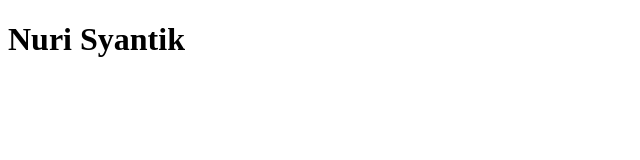
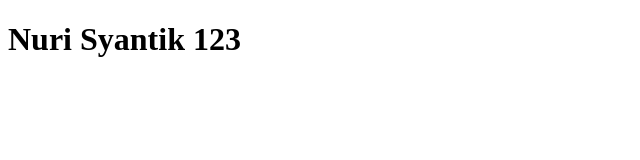
Before and after one commit to nurianti/nuri_blog, a plain HTML site: page index.html in a window 1280 px wide. Shown: the full height of the page, 0-640 px from the left. Drawn offline with Linux system fonts and the light colour scheme.

Commit message:
Update index.html

```diff
--- a/index.html
+++ b/index.html
@@ -7,6 +7,6 @@
     <title>Nuri Syantik</title>
 </head>
 <body>
-    <h1>Nuri Syantik</h1>
+    <h1>Nuri Syantik 123</h1>
 </body>
 </html>
```
